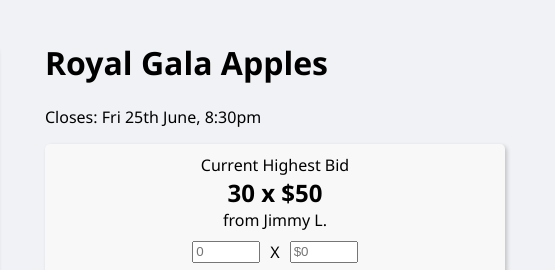
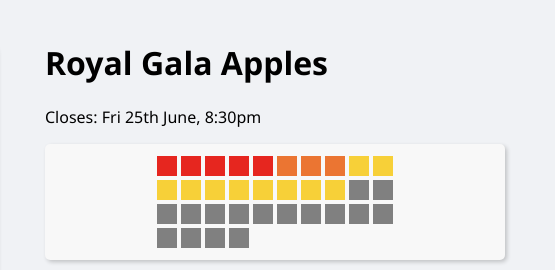
Before and after one commit to Byron-Chen/TradeStuff, a plain HTML site: page auction.html in a window 1280 px wide. Shown: the part 100-370 px from the top of the page, 725-1280 px from the left. Drawn offline with Linux system fonts and the light colour scheme.

Commit message:
auction update

```diff
--- a/auction.html
+++ b/auction.html
@@ -50,6 +50,11 @@
         <div class="auctionprofilecolumn">
             <h1>Royal Gala Apples</h1>
             <p>Closes: Fri 25th June, 8:30pm</p>
+            <div class="auctionbidsdisplay">
+                <div class="auctionbidschart" id="auctionbidschart">
+                </div>
+            </div>
+
             <div class="auctioncurrentbid">
                 <p>Current Highest Bid</p>
                 <h2>30 x $50</h2>
@@ -65,6 +70,7 @@
                 <h2>Current Bids</h2>
                 </br>
                 <ul id="auctionbidlist">
+                    <!---
                     <li>
                         <div class="auctionbiddetails">
                             <p style="float: left;">30 x $50</p><p style="margin: 0 auto;">Jimmy L.</p><p style="float: right;">Thu 11th May, 4:51</p>
@@ -100,6 +106,7 @@
                             <p style="float: left;">17 x $40</p><p style="margin: 0 auto;">Jimmy L.</p><p style="float: right;">Thu 11th May, 4:30</p>
                         </div>
                     </li>
+                    -->
                 </ul>
             </div>
             <div class="auctionsellerprofile">
--- a/dist/style.css
+++ b/dist/style.css
@@ -246,6 +246,31 @@ h2 {
     display: flex;
 }
 
+.auctionbidsdisplay{
+    padding: 10px;
+    list-style: none;
+    margin-bottom: 20px;
+    border-radius: 5px;
+    background-color: #f8f8f8;
+    box-shadow: 2px 2px 4px rgba(0, 0, 0, 0.2);
+    text-align: center;
+    justify-content: center;
+}
+.auctionbidschart{
+    width: 240px;
+    margin: 0 auto;
+}
+
+.aucdivrow{
+    display: flex;
+}
+.auctionitemdiv{
+    width: 20px;
+    height: 20px;
+    background-color: #808080;
+    margin: 2px;
+}
+
 .auctioncurrentbid{
     padding: 10px;
     list-style: none;
@@ -366,6 +391,8 @@ h2 {
     background-color: rgb(212, 212, 212);
 }
 
+
+
 .viewprofileleft {
     width: 500px;
     margin: 0 10px;
```
Also changed, not shown: draft/auctionbidchart.png (added).
